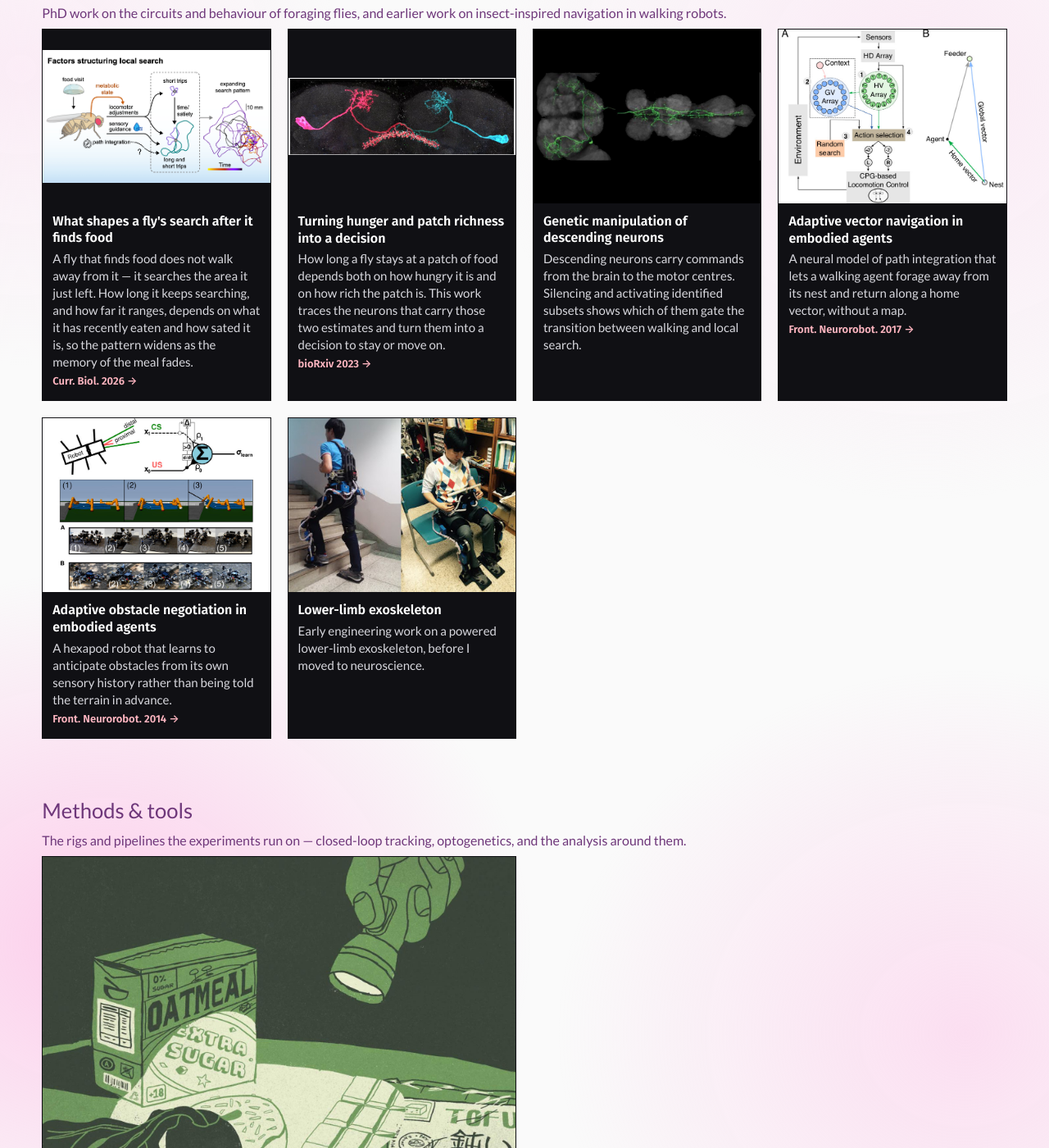
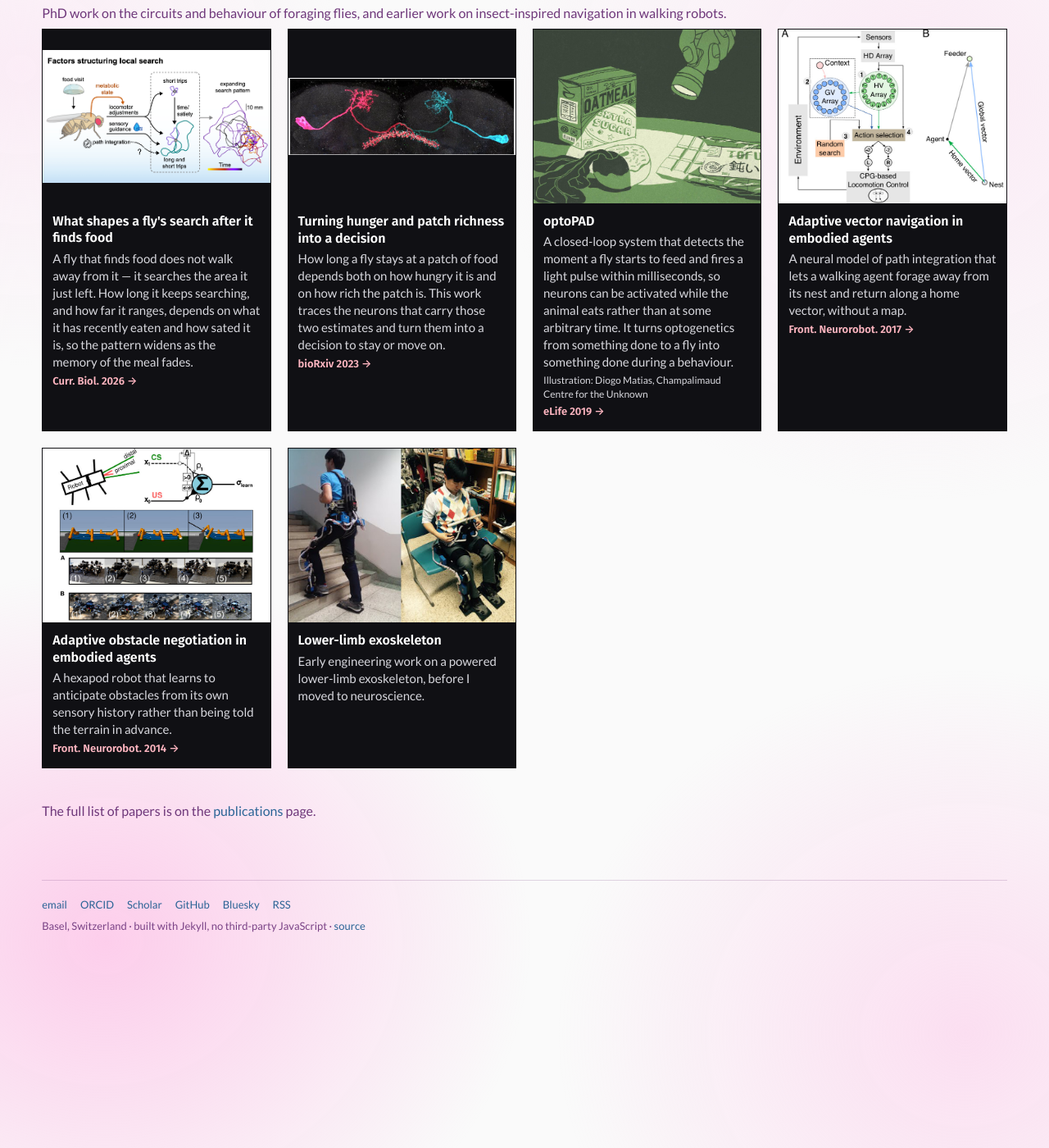
Before and after one commit to degoldschmidt/degoldschmidt.github.io, a Jekyll site: the page built from research.html, in a window 1280 px wide and 1400 px high, scrolled down 1056 px. Shown: the whole window at 82% size. Built offline with Jekyll 4.4.1, drawn with Linux system fonts in a browser that asks for light colours; some of the changed text lies outside the part shown.

Commit message:
Move optoPAD into Before; drop the descending-neurons card
optoPAD takes the slot "Genetic manipulation of descending neurons" held,
and that card is removed.

It sits in `before` rather than `tools` now, which leaves the "Methods &
tools" group with no items. research.html guards on group size, so the
heading and its blurb stop rendering rather than appearing above an empty
row — /research is two groups now, Now and Before.

phd/dn.jpg joins phd/tracking2.jpg as an image nothing references. Both
are still in the repo; deleting them is a separate call.

Co-Authored-By: Claude Opus 5 (1M context) <noreply@anthropic.com>
Claude-Session: https://claude.ai/code/session_01B92kTq6btsk1imhVp8yB2d

```diff
--- a/_data/projects.yml
+++ b/_data/projects.yml
@@ -92,16 +92,29 @@ items:
       and on how rich the patch is. This work traces the neurons that carry
       those two estimates and turn them into a decision to stay or move on.
 
-  - title: "Genetic manipulation of descending neurons"
+  # Replaces two earlier cards. It cited the same DOI as a "Closed-loop video
+  # tracking of walking flies" card, so that one went; it then took the slot of
+  # "Genetic manipulation of descending neurons", which was dropped. Both their
+  # images — phd/tracking2.jpg and phd/dn.jpg — are now unused.
+  #
+  # In `before` rather than `tools`, which leaves the "Methods & tools" group
+  # with no items; research.html guards on size, so that heading and blurb stop
+  # rendering rather than appearing empty.
+  - title: "optoPAD"
     group: before
-    image: /images/portfolios/phd/dn.jpg
+    image: /images/portfolios/phd/optopad.jpg
     alt: >-
-      Confocal image of a fly brain and ventral nerve cord, with a small
-      population of descending neurons labelled in green against grey neuropil.
+      Duotone illustration: a hand shines a torch across a table of foods
+      &mdash; oatmeal, chocolate, tofu, greens and a doughnut &mdash; picking
+      some out of the dark and leaving others in shadow.
+    credit: "Illustration: Diogo Matias, Champalimaud Centre for the Unknown"
+    link: "https://doi.org/10.7554/eLife.43924"
+    link_label: "eLife 2019"
     text: >-
-      Descending neurons carry commands from the brain to the motor centres.
-      Silencing and activating identified subsets shows which of them gate the
-      transition between walking and local search.
+      A closed-loop system that detects the moment a fly starts to feed and
+      fires a light pulse within milliseconds, so neurons can be activated while
+      the animal eats rather than at some arbitrary time. It turns optogenetics
+      from something done to a fly into something done during a behaviour.
 
   - title: "Adaptive vector navigation in embodied agents"
     group: before
@@ -138,25 +151,6 @@ items:
       Early engineering work on a powered lower-limb exoskeleton, before I moved
       to neuroscience.
 
-  # Replaces an earlier "Closed-loop video tracking of walking flies" card that
-  # carried a rig photo but cited this same DOI — one paper, one card. The old
-  # image, phd/tracking2.jpg, is now unused.
-  - title: "optoPAD"
-    group: tools
-    image: /images/portfolios/phd/optopad.jpg
-    alt: >-
-      Duotone illustration: a hand shines a torch across a table of foods
-      &mdash; oatmeal, chocolate, tofu, greens and a doughnut &mdash; picking
-      some out of the dark and leaving others in shadow.
-    credit: "Illustration: Diogo Matias, Champalimaud Centre for the Unknown"
-    link: "https://doi.org/10.7554/eLife.43924"
-    link_label: "eLife 2019"
-    text: >-
-      A closed-loop system that detects the moment a fly starts to feed and
-      fires a light pulse within milliseconds, so neurons can be activated while
-      the animal eats rather than at some arbitrary time. It turns optogenetics
-      from something done to a fly into something done during a behaviour.
-
 # Held back pending images. Add an `image:` and an `alt:` and they appear.
 # - title: "Latent variable models for analysing fly behaviour"
 #   group: tools
```
